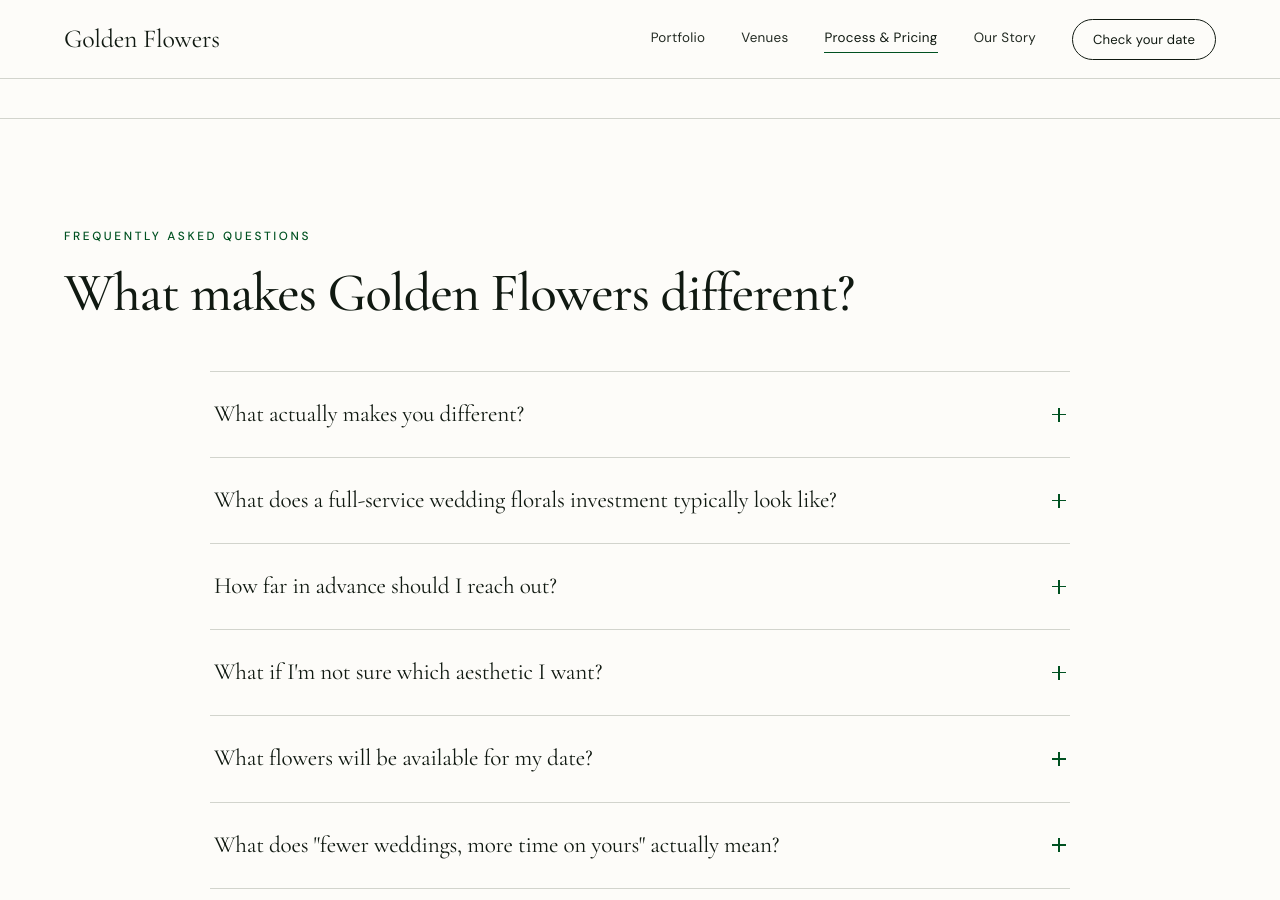
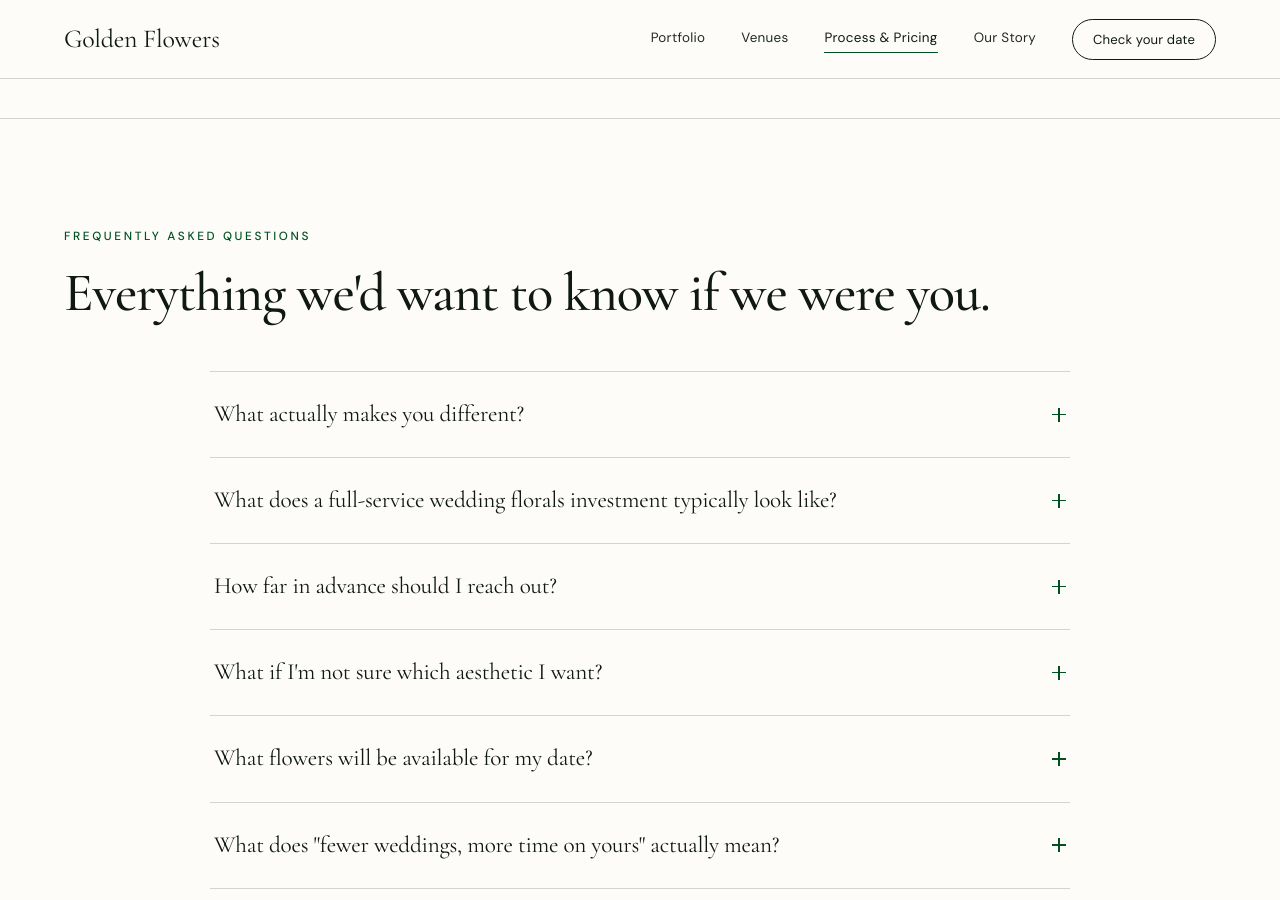
Before and after one commit to jshplhm/goldenflowers, a Jekyll site: the page built from weddings/index.md, in a window 1280 px wide and 900 px high, scrolled down 5288 px. Built offline with Jekyll 4.4.1, drawn with Linux system fonts in a browser that asks for light colours.

Commit message:
Weddings: stop the FAQ heading restating its own first question
The heading was "What makes Golden Flowers different?", which the first item
in the list answers. Naming the section isn't the heading's job either, since
the eyebrow directly above it already reads "Frequently asked questions".
It now says something the label can't: the section sits immediately before
the closing CTA, so a line that puts us on the reader's side of the table
does more there than a category name.

Co-Authored-By: Claude Opus 5 <noreply@anthropic.com>

```diff
--- a/_data/weddings.yml
+++ b/_data/weddings.yml
@@ -99,7 +99,7 @@ testimonials:
   heading: Loved by couples across the Sierra.
 faq:
   label: Frequently asked questions
-  heading: What makes Golden Flowers different?
+  heading: Everything we'd want to know if we were you.
 closing:
   label: Begin here
   heading: Is your date *still open?*
```
